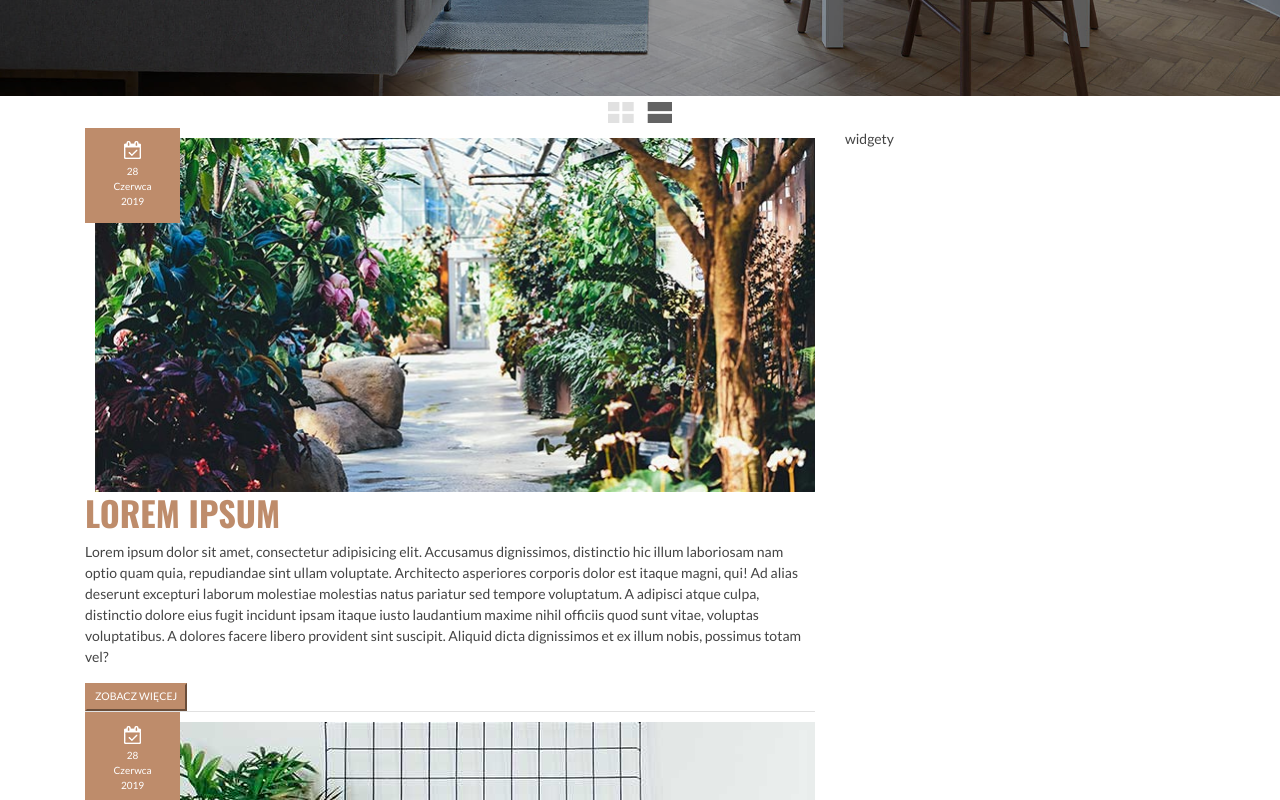
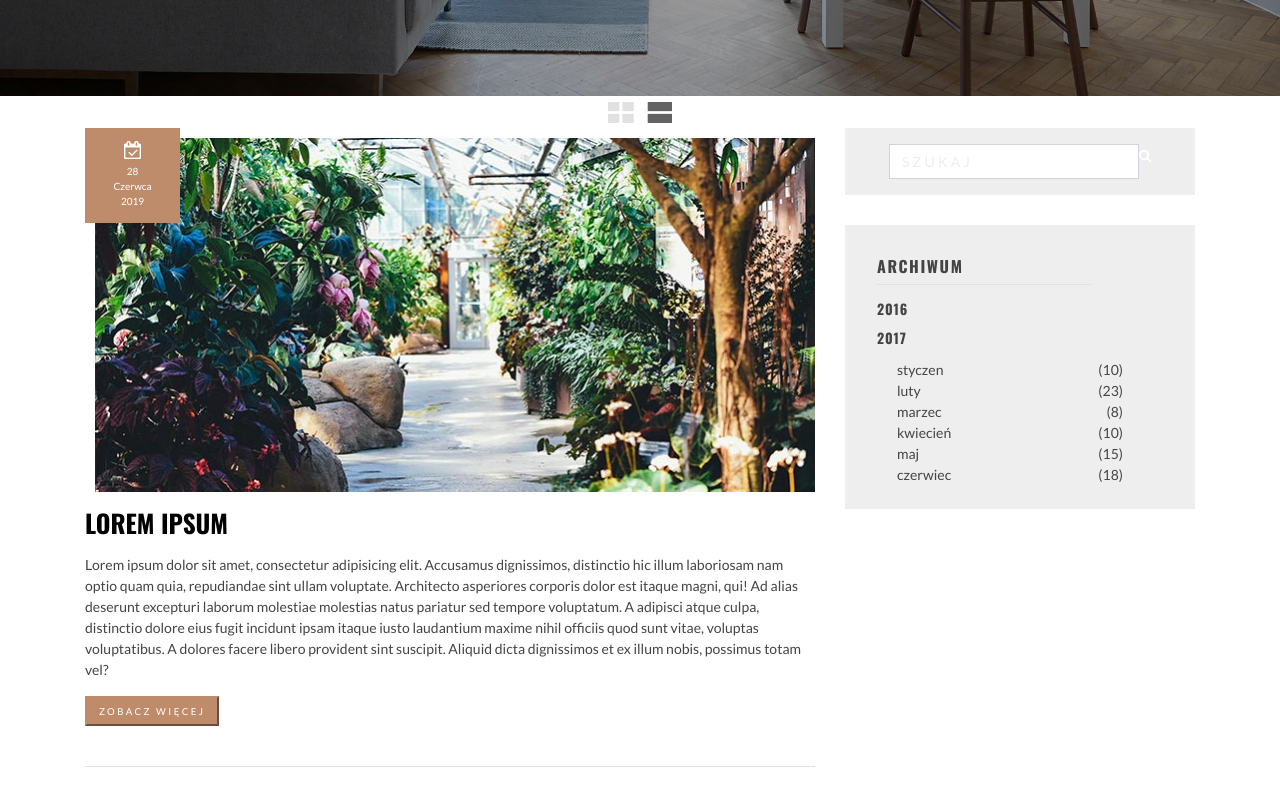
Before and after one commit to mstankiewicz1/Bootstrap-Praktyczny-Projekt, a website: page post-list.html in a window 1280 px wide. Shown: the part 560-1360 px from the top of the page. Drawn offline with nearby package versions, Linux system fonts and the light colour scheme.

Commit message:
Postępy 30.06.19r godz 21:18

```diff
--- a/post-list.html
+++ b/post-list.html
@@ -119,12 +119,50 @@
                             incidunt ipsam itaque iusto laudantium maxime nihil officiis quod sunt vitae, voluptas voluptatibus.
                             A dolores facere libero provident sint suscipit. Aliquid dicta dignissimos et ex illum nobis,
                             possimus totam vel?</p>
-                        <button class="btn-primary btn-sm text-uppercase text-white sk-post-item-more">Zobacz więcej</button>
+                        <button class="btn btn-primary btn-sm text-uppercase text-white sk-post-item-more">Zobacz więcej</button>
                         <div class="sk-hr"></div>
                     </div>
                 </div>
                 <div class="col-lg-4">
-                    widgety
+                    <!--widget szukaj-->
+                    <div class="sk-post-widget">
+                        <div class="input-group sk-post-widget-search">
+                            <input class="form-control sk-post-widget-search-input" type="search" placeholder="SZUKAJ">
+                            <span class="input-group-addon">
+                                <img src="images/ui/icon-top-search.png" alt="szukaj wpisu">
+                            </span>
+                        </div>
+                    </div>
+                    <!--widget archiwum-->
+                    <div class="sk-post-widget">
+                        <h4 class="text-uppercase sk-post-widget-header">Archiwum</h4>
+                        <div class="w-75 sk-hr"></div>
+                        <div class="sk-post-widget-archive">
+                            <h5 class="sk-post-archive-header">2016</h5>
+                            <h5 class="sk-post-archive-header">2017</h5>
+                            <ul class="list-unstyled sk-post-widget-archive-list">
+                                <li class="sk-post-widget-list-item">
+                                    <a class="sk-post-widget-link" href="#">styczen <span class="float-right">(10)</span></a>
+                                </li>
+                                <li class="sk-post-widget-list-item">
+                                    <a class="sk-post-widget-link" href="#">luty <span class="float-right">(23)</span></a>
+                                </li>
+                                <li class="sk-post-widget-list-item">
+                                    <a class="sk-post-widget-link" href="#">marzec <span class="float-right">(8)</span></a>
+                                </li>
+                                <li class="sk-post-widget-list-item">
+                                    <a class="sk-post-widget-link" href="#">kwiecień <span class="float-right">(10)</span></a>
+                                </li>
+                                <li class="sk-post-widget-list-item">
+                                    <a class="sk-post-widget-link" href="#">maj <span class="float-right">(15)</span></a>
+                                </li>
+                                <li class="sk-post-widget-list-item">
+                                    <a class="sk-post-widget-link" href="#">czerwiec <span class="float-right">(18)</span></a>
+                                </li>
+                            </ul>
+                        </div>
+                    </div>
+
                 </div>
             </div>
 
--- /dev/null
+++ b/source/custom/components/_button.scss
@@ -0,0 +1,6 @@
+.btn-sm {
+  padding: .2rem .75rem;
+  letter-spacing: .15rem;
+  font-size: .6rem;
+  line-height: 2;
+}
--- a/source/custom/components/_components.scss
+++ b/source/custom/components/_components.scss
@@ -8,3 +8,6 @@
 @import "service-box";
 @import "post-box";
 @import "section-header";
+@import "button";
+@import "post-item";
+@import "post-widgets";
--- /dev/null
+++ b/source/custom/components/_post-item.scss
@@ -0,0 +1,16 @@
+.sk-post-item {
+  padding-bottom: 40px;
+}
+
+.sk-post-item-link {
+  margin: 1rem 0;
+  color: black;
+}
+
+.sk-post-item-title {
+  font-size: 1.571rem;
+}
+
+.sk-post-item-more {
+  margin-bottom: 40px;
+}
--- /dev/null
+++ b/source/custom/components/_post-widgets.scss
@@ -0,0 +1,47 @@
+.sk-post-widget {
+  margin-bottom: 30px;
+  padding: 1rem 2rem;
+  background-color: $gray-200;
+}
+
+.sk-post-widget-header {
+  margin-top: 1rem;
+  letter-spacing: .1rem;
+}
+
+.sk-post-widget-list-item {
+  padding-left: 1.25rem;
+  padding-right: 2.5rem;
+}
+
+.sk-post-widget-link {
+  color: $gray-900;
+  font-size: .875rem;
+}
+
+//widget szukaj
+.sk-post-widget-search {
+  padding: 0 .75rem;
+}
+
+.sk-post-widget-search-input {
+  font-weight: 400;
+  font-size: .875rem;
+  letter-spacing: .2rem;
+  &::-webkit-input-placeholder {
+    color: $gray-200;
+  }
+}
+
+//widget archiwum
+.sk-post-widget-archive {
+  padding: 1rem 0 0;
+}
+
+.sk-post-widget-archive-list {
+  margin-bottom: .5rem;
+}
+
+.sk-post-archive-header {
+  margin-bottom: .75rem;
+}
```
Also changed, not shown: style/style.css.
